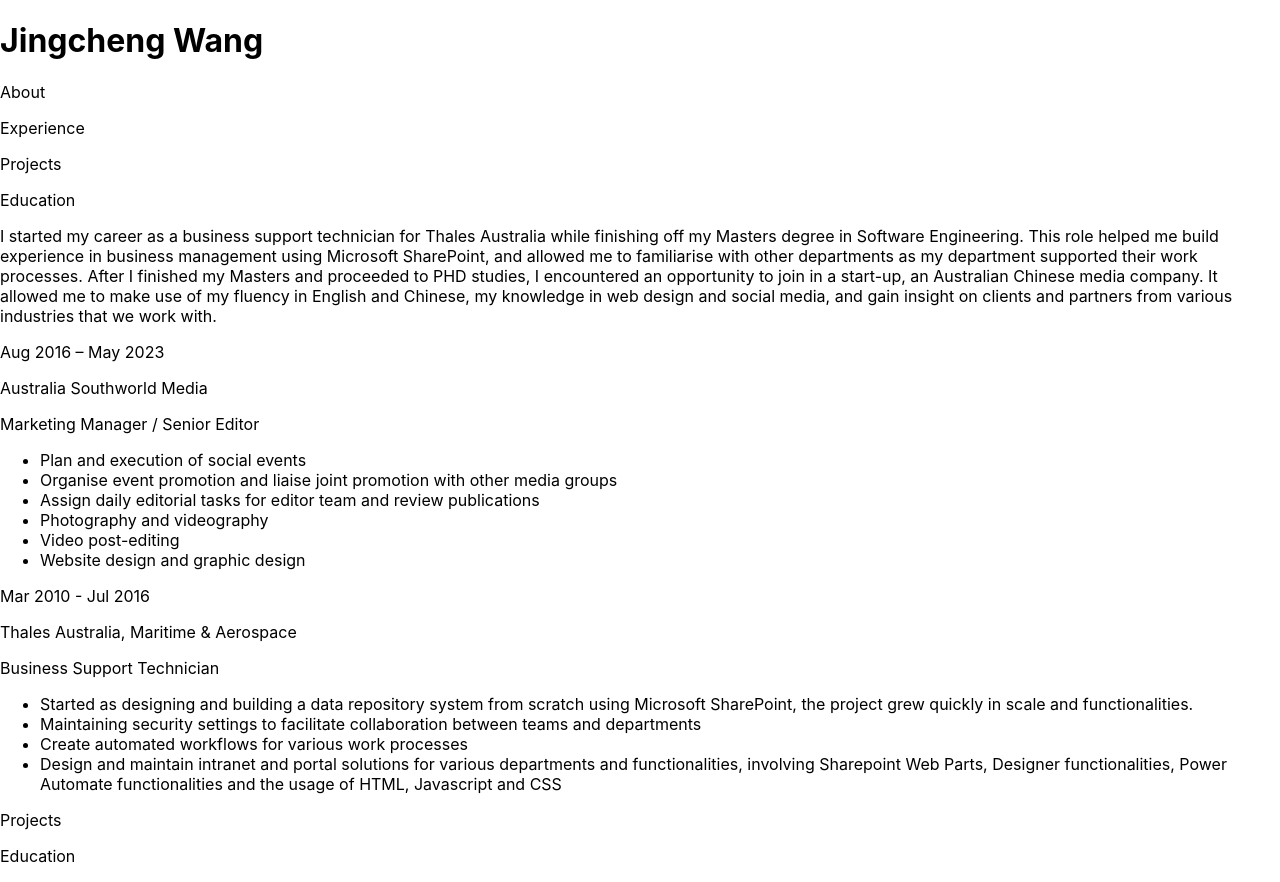
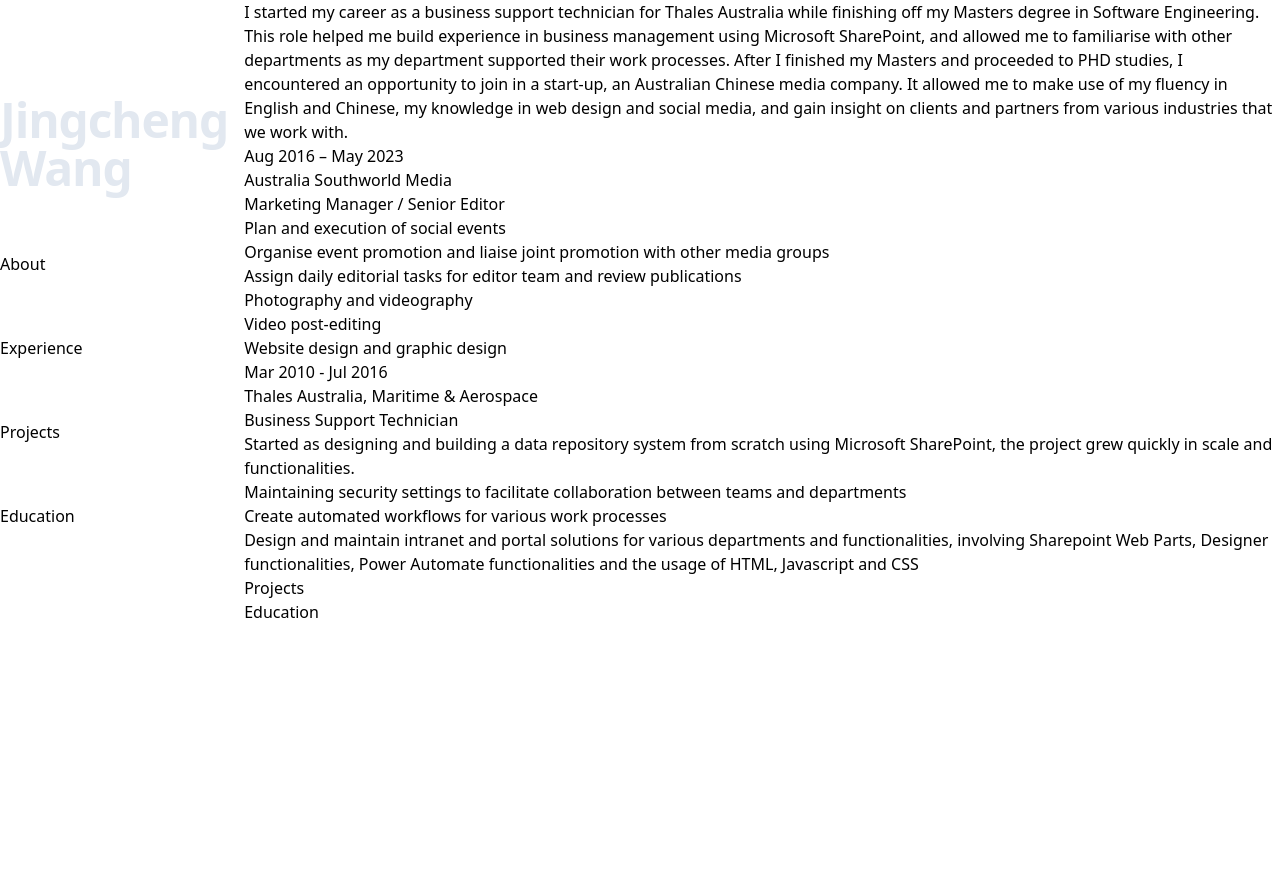
Before and after one commit to jingcheng-wang-2010/jingcheng-wang-2010.github.io, a React (Create React App) app: page / in a window 1280 px wide. After the commit the page ends 800 px from the top, so only its background shows below. Built offline with nearby package versions, Linux system fonts and the light colour scheme.

Commit message:
Install and setup Tailwind Css

```diff
--- a/package.json
+++ b/package.json
@@ -39,6 +39,7 @@
     ]
   },
   "devDependencies": {
-    "gh-pages": "^6.0.0"
+    "gh-pages": "^6.0.0",
+    "tailwindcss": "^3.3.3"
   }
 }
--- a/src/index.css
+++ b/src/index.css
@@ -1,13 +1,3 @@
-body {
-  margin: 0;
-  font-family: -apple-system, BlinkMacSystemFont, 'Segoe UI', 'Roboto', 'Oxygen',
-    'Ubuntu', 'Cantarell', 'Fira Sans', 'Droid Sans', 'Helvetica Neue',
-    sans-serif;
-  -webkit-font-smoothing: antialiased;
-  -moz-osx-font-smoothing: grayscale;
-}
-
-code {
-  font-family: source-code-pro, Menlo, Monaco, Consolas, 'Courier New',
-    monospace;
-}
+@tailwind base;
+@tailwind components;
+@tailwind utilities;
--- /dev/null
+++ b/tailwind.config.js
@@ -0,0 +1,10 @@
+/** @type {import('tailwindcss').Config} */
+module.exports = {
+  content: [
+    "./src/**/*.{js,jsx,ts,tsx}",
+  ],
+  theme: {
+    extend: {},
+  },
+  plugins: [],
+}
```
Also changed, not shown: 1 other file (tests, documents, lock files or other folders).
